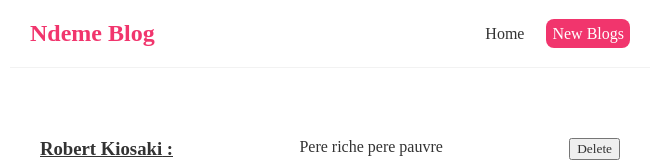
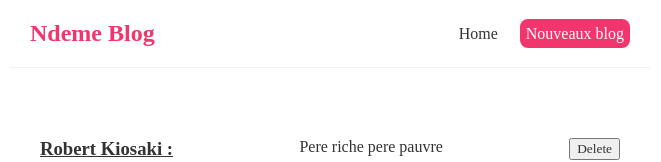
Before and after one commit to ndemeyvan/reactNinjaSecondPart, a React (Create React App) app: page / in a window 1280 px wide. Shown: the top 162 px of the page, without its empty margins (310-971 px from the left). Built offline with nearby package versions, Linux system fonts and the light colour scheme.

Commit message:
push deploy

```diff
--- a/src/components/NavBar/NavBar.jsx
+++ b/src/components/NavBar/NavBar.jsx
@@ -9,7 +9,7 @@ const NavBar = () => {
             <h1>Ndeme Blog</h1>
                 <div className='links'>
                     <Link to="/">Home</Link>
-                    <Link to="/create" style={{color:'white' ,backgroundColor:'#f1356d',borderRadius:'8px'}}>New Blogs</Link>
+                    <Link to="/create" style={{color:'white' ,backgroundColor:'#f1356d',borderRadius:'8px'}}>Nouveaux blog</Link>
                 </div>
             </nav>
         </div>
```
Also changed, not shown: 1 other file (tests, documents, lock files or other folders).
